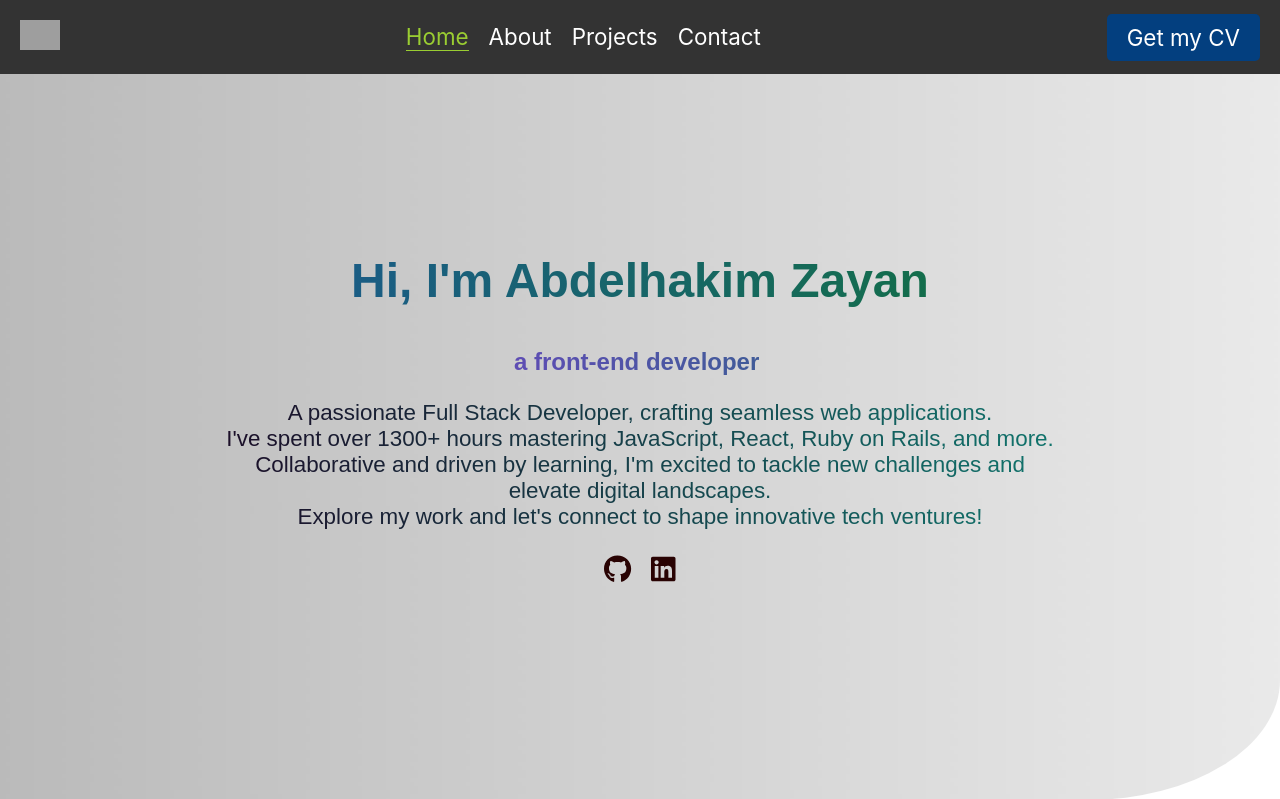
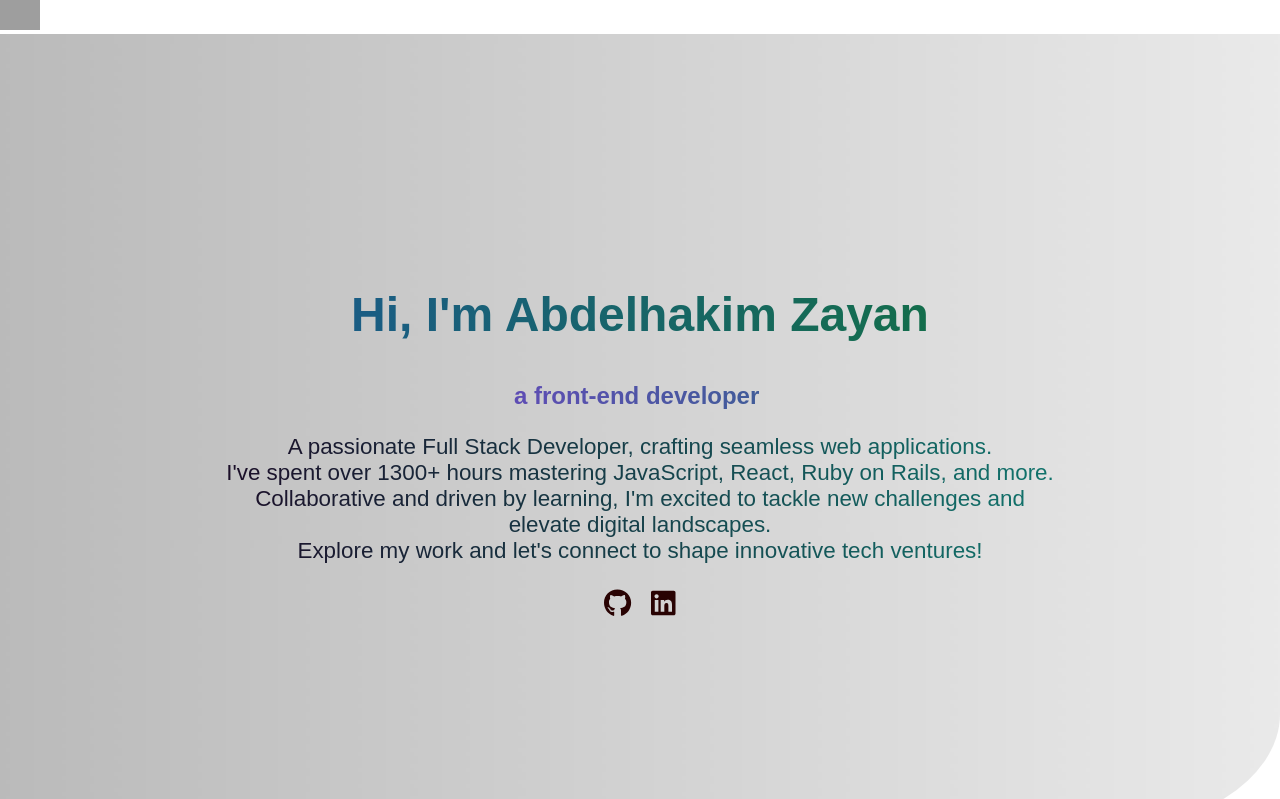
Before and after one commit to abdozayan12/New-Portfolio, a React (Create React App) app: page / in a window 1280 px wide. Shown: the top 799 px of the page. Built offline with nearby package versions, Linux system fonts and the light colour scheme; grey boxes are pictures that could not be loaded.

Commit message:
Update Header.js

```diff
--- a/src/components/Header/Header.js
+++ b/src/components/Header/Header.js
@@ -1,47 +1,34 @@
-import { useState, useRef } from 'react';
+import React, { useState } from 'react';
 import { FaBars, FaTimes } from 'react-icons/fa';
+import logo from '../assets/My Logo.jpg';
 import './Header.css';
-import logo from '../assets/My Logo.jpg';
 
-function Header() {
-  const menu = useRef();
-  const [activeLink, setActiveLink] = useState('#home');
+const Header = () => {
+  const [showMenu, setShowMenu] = useState(false);
 
-  const toggleMenu = (e) => {
-    setActiveLink(e.target.getAttribute('href'));
-    menu.current.classList.toggle('active');
+  const toggleMenu = () => {
+    setShowMenu(!showMenu);
   };
 
   return (
-    <section className="fixed">
-      <nav className="navBar" ref={menu}>
-        <div>
-          <a href="#home" className="logo"><img src={logo} alt="Logo" className="logo" /></a>
+    <header className="header">
+      <div className="logo-container">
+        <img src={logo} alt="Logo" className="logo" />
+      </div>
 
-        </div>
-        <div className="menu">
-          <div className="menu">
-            <a href="#home" className={`menu-link ${activeLink === '#home' ? 'active' : ''}`} onClick={toggleMenu}>Home</a>
-            <a href="#about" className={`menu-link ${activeLink === '#about' ? 'active' : ''}`} onClick={toggleMenu}>About</a>
-            <a href="#Projects" className={`menu-link ${activeLink === '#Projects' ? 'active' : ''}`} onClick={toggleMenu}>Projects</a>
-            <a href="#contact" className={`menu-link ${activeLink === '#contact' ? 'active' : ''}`} onClick={toggleMenu}>Contact</a>
-          </div>
-        </div>
-        <div className="CV">
-          <a href="https://drive.google.com/file/d/1gnCYa93ft0sJdpm4BpnEwZ6ZBRhK8wqJ/view?usp=sharing" target="_blank" rel="noreferrer">Get my CV</a>
-        </div>
-        <div className="menu-icon">
-          <button type="button" className="menuIcon" aria-label="Open menu" onClick={toggleMenu}>
-            <FaBars />
-          </button>
-          <button type="button" className="closeIcon" aria-label="close menu" onClick={toggleMenu}>
-            <FaTimes />
-          </button>
-        </div>
+      <button type="button" onClick={toggleMenu} className="menu-icon">
+        {showMenu ? <FaTimes /> : <FaBars />}
+      </button>
+      {showMenu && (
+        <nav className="nav-menu">
+          <a href="#home" className="nav-link">Home</a>
+          <a href="#about" className="nav-link">About</a>
+          <a href="#projects" className="nav-link">Projects</a>
+          <a href="#contact" className="nav-link">Contact</a>
+        </nav>
+      )}
+    </header>
+  );
+};
 
-      </nav>
-
-    </section>
-  );
-}
 export default Header;
```
